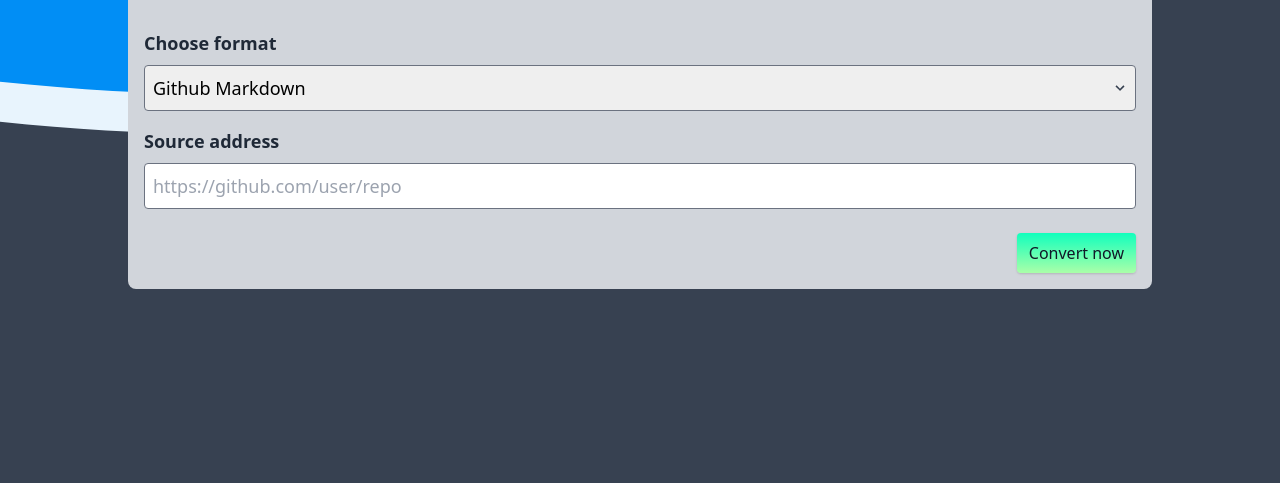
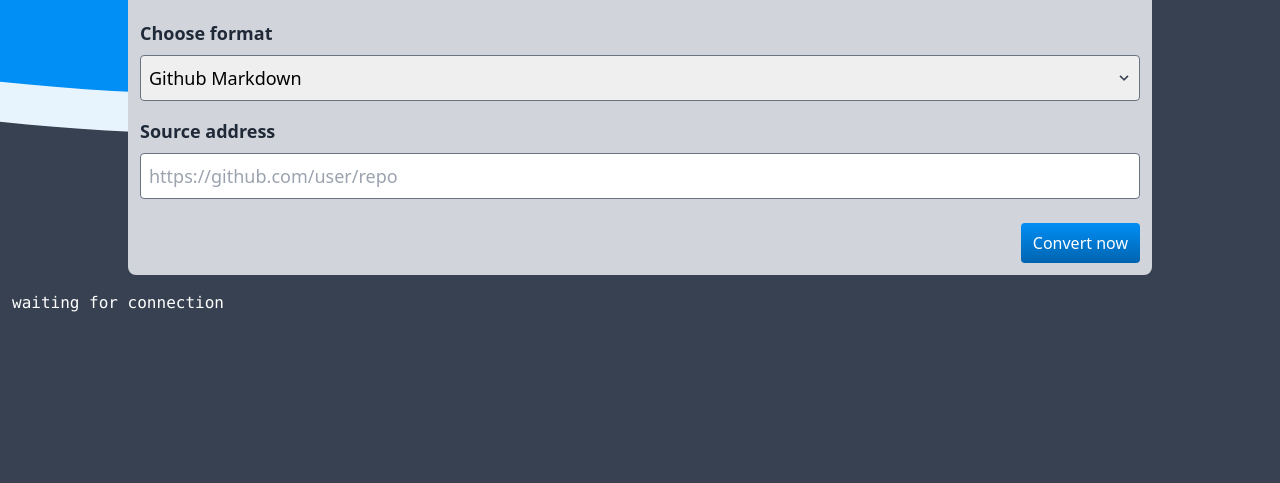
Before and after one commit to p3t3r67x0/markdown-webapp, a plain HTML site: page app/index.html in a window 1280 px wide. Shown: the part 317-800 px from the top of the page. Drawn offline with nearby package versions, Linux system fonts and the light colour scheme; no server answers.

Commit message:
some minor fixes in the ui improved the output and button design

```diff
--- a/app/index.html
+++ b/app/index.html
@@ -10,9 +10,9 @@
   <script src="https://cdnjs.cloudflare.com/ajax/libs/socket.io/2.1.1/socket.io.js"></script>
   <style media="screen">
     .bg-custom-400 {
-      background: #AAFFA9;
-      background: -webkit-linear-gradient(#11FFBD, #AAFFA9);
-      background: linear-gradient(#11FFBD, #AAFFA9);
+      background: #0064af;
+      background: -webkit-linear-gradient(#018EF5, #0064af);
+      background: linear-gradient(#018EF5, #0064af);
     }
 
     .bg-custom-500 {
@@ -24,7 +24,7 @@
 <body class="bg-gray-700 relative">
   <div class="absolute w-full">
     <h1 class="absolute w-full text-2xl lg:text-6xl font-bold text-white px-4 mt-1 lg:px-6">reedo.me</h1>
-    <svg class="" xmlns="http://www.w3.org/2000/svg" xmlns:xlink="http://www.w3.org/1999/xlink" viewBox="0 350 1440 657">
+    <svg class="w-full" xmlns="http://www.w3.org/2000/svg" xmlns:xlink="http://www.w3.org/1999/xlink" viewBox="0 350 1440 657">
       <defs>
         <path d="M0 892.505c308.829 32.498 548.829 7.536 720-74.885 171.171-82.422 411.171-104.978 720-67.668V0H0v892.505z" id="a" />
       </defs>
@@ -35,9 +35,9 @@
     </svg>
   </div>
 
-  <div x-data="bindForm()" class="relative h-screen z-50 px-4">
+  <div x-data="bindForm()" class="relative h-screen z-50 px-3 pt-5">
     <div class="flex flex-col items-center justify-center min-h-full">
-      <div class="max-w-5xl w-full p-4 bg-gray-300 rounded-lg">
+      <div class="max-w-5xl w-full p-3 bg-gray-300 rounded-lg mb-4">
         <h1 class="inline-block text-4xl lg:text-6xl bg-custom-500 font-bold text-white px-3 mb-4">README.md to PDF</h1>
         <p class="text-xl text-gray-800 mb-8">Your markdown Converter let's you convert any README.md to PDF with just a button click, try it!</p>
         <div class="mb-4">
@@ -60,11 +60,13 @@
           <input type="text" x-model="input" placeholder="https://github.com/user/repo" class="w-full px-2 py-2 rounded border border-gray-500 text-lg" />
         </div>
         <div class="text-right">
-          <button type="button" @click="startConverter()" class="text-gray-900 bg-custom-400 rounded shadow px-3 py-2">Convert now</button>
+          <button type="button" @click="startConverter()" class="text-white bg-custom-400 focus:outline-none rounded px-3 py-2">Convert now</button>
         </div>
       </div>
+      <div id="output" class="container text-white">
+        <pre>waiting for connection</pre>
+      </div>
     </div>
-    <div id="output" class="container text-white"></div>
   </div>
 </body>
 
```
